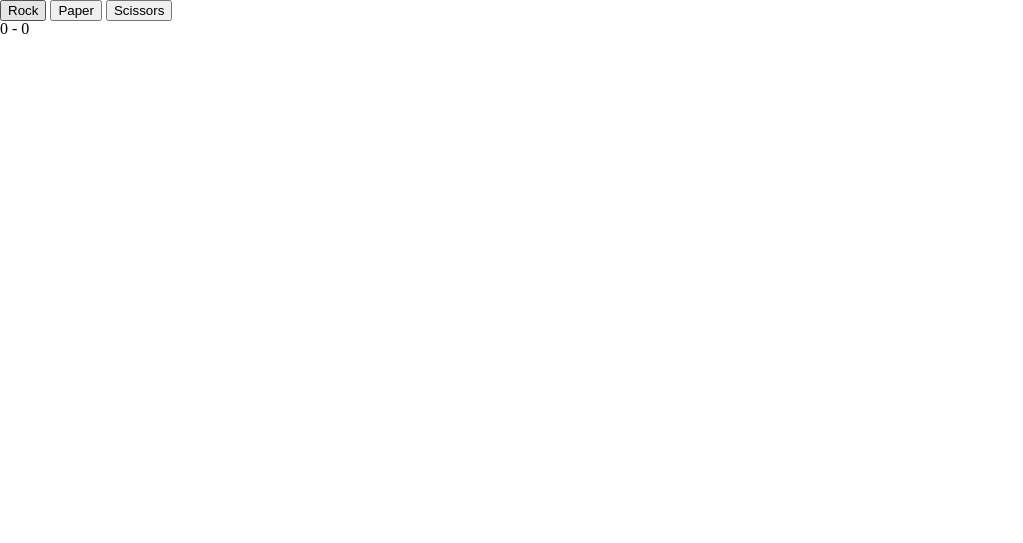
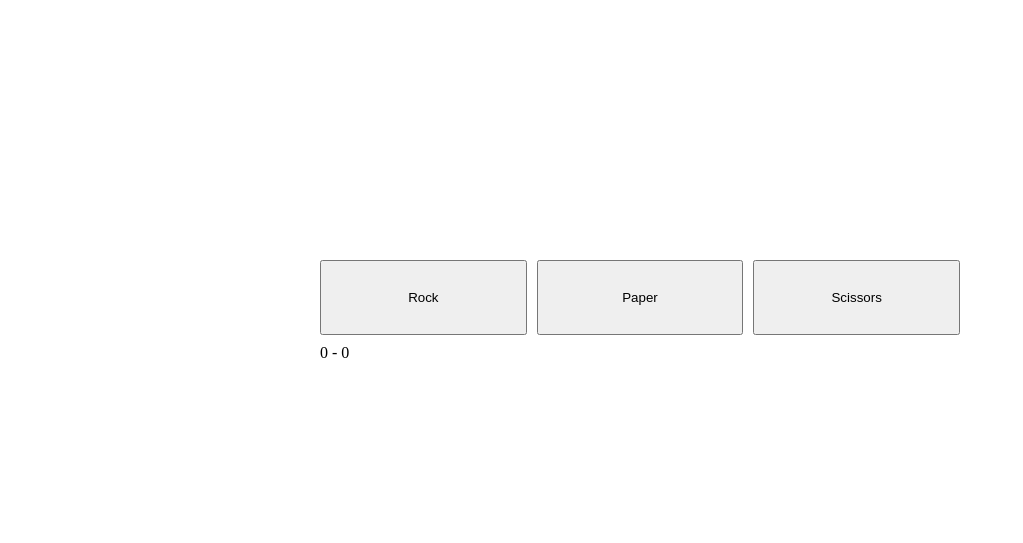
Before and after one commit to ATDillon/rock-paper-scissors, a plain HTML site: page index.html in a window 1280 px wide. Shown: the whole page, without its empty margins (0-1023 px from the left). Drawn offline with Linux system fonts and the light colour scheme.

Commit message:
Added basic styles to position the elements.

```diff
--- a/index.html
+++ b/index.html
@@ -6,6 +6,7 @@
 
         <link rel = "stylesheet" href = "reset.css">
         <link rel = "stylesheet" href = "styles.css">
+        <meta name = "viewport" content = "width = device-width, initial-scale = 1.0">
 
     </head>
     <body>
--- a/rock-paper-scissors.js
+++ b/rock-paper-scissors.js
@@ -33,12 +33,12 @@ function game(winState){
 
             resultOutput.textContent = "You've won! The score was " + playerScore + " to " + comScore;
 
-            console.log("You've won! The score was " + playerScore + " to " + comScore);
+            console.log("Congrats, you've won!");
 
         }
         else{
 
-            resultOutput.textContent = "Better luck next time, you've lost. The score was " + playerScore + " to " + comScore;
+            resultOutput.textContent = "Better luck next time, you've lost.";
             console.log("Better luck next time, you've lost. The score was " + playerScore + " to " + comScore);
 
         }
--- a/styles.css
+++ b/styles.css
@@ -0,0 +1,46 @@
+html, body{
+    width: 100%;
+    height: 100%;
+}
+
+body{
+    display: flex;
+    justify-content: center;
+    align-items: center;
+}
+
+main{
+    display: grid;
+    grid-template-columns: 1fr 1fr 1fr;
+    grid-template-rows: 1fr 1fr;
+    grid-template-areas:
+    "rock paper scissors"
+    "result result result";
+    grid-gap: 10px;
+    width: 50vw;
+    height: 20vh;
+    padding-bottom: 15vh;
+    justify-content: center;
+}
+
+/* For the buttons */
+#rock{
+    grid-area: rock;
+}
+
+#paper{
+    grid-area: paper;
+}
+
+#scissors{
+    grid-area: scissors;
+}
+
+/* For results each round */
+
+#results{
+    grid-area: result;
+    display: flex;
+    flex-flow: nowrap column;
+    width: fit-content;
+}
```
